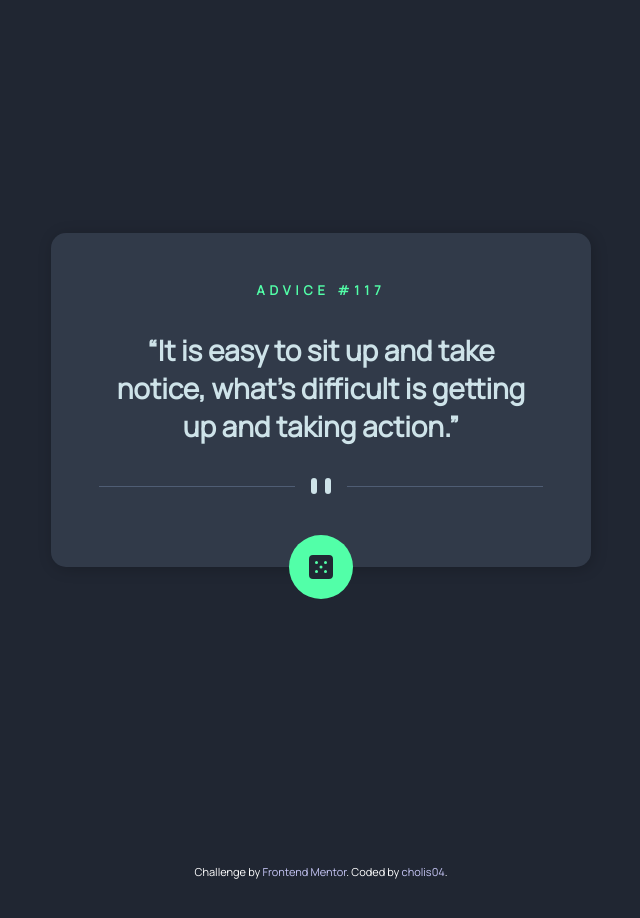
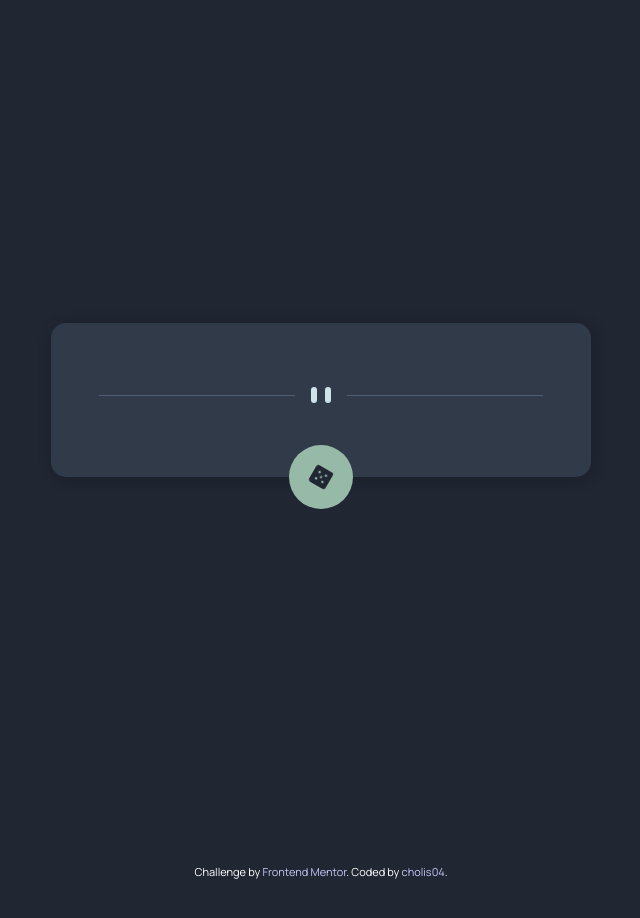
Before and after one commit to cholis04/advice-generator-app-main, a Next.js app: page / in a window 1280 px wide. Both pictures are taken after a click on the button 640 px from the left and 567 px from the top of the page. Shown: the top 918 px of the page, without its empty margins (319-959 px from the left). Built offline with nearby package versions, Linux system fonts and the light colour scheme.

Commit message:
Added Animation Dice while Loading

```diff
--- a/components/boxCard/index.tsx
+++ b/components/boxCard/index.tsx
@@ -8,20 +8,34 @@ import {
   DividerWrapStyled,
   IdTextStyled,
 } from './styled';
-import { useState } from 'react';
+import { useEffect, useState } from 'react';
 
 function BoxCard() {
+  const [loading, setLoading] = useState(true);
   const [quote, setQuote] = useState({
     id: 117,
     text: `It is easy to sit up and take notice, what's difficult is getting up and taking action.`,
   });
 
+  const handleClick = () => {
+    setLoading(true);
+    console.log('click me');
+  };
+
+  useEffect(() => {
+    setLoading(false);
+  }, []);
+
   return (
     <BoxCardStyled>
-      {/* Display Quotes */}
-      <IdTextStyled>advice #{quote.id}</IdTextStyled>
-      <AdviceTextStyled>&ldquo;{quote.text}&rdquo;</AdviceTextStyled>
-      {/* Display Quotes */}
+      {loading ? null : (
+        <>
+          {/* Display Quotes */}
+          <IdTextStyled>advice #{quote.id}</IdTextStyled>
+          <AdviceTextStyled>&ldquo;{quote.text}&rdquo;</AdviceTextStyled>
+          {/* Display Quotes */}
+        </>
+      )}
 
       {/* Divider */}
       <DividerWrapStyled>
@@ -30,8 +44,8 @@ function BoxCard() {
       {/* Divider */}
 
       {/* Generate Button */}
-      <ButtonDiceGenerate>
-        <DiceIcon />
+      <ButtonDiceGenerate onClick={handleClick} disabled={loading}>
+        <DiceIcon loading={loading} />
       </ButtonDiceGenerate>
       {/* Generate Button */}
     </BoxCardStyled>
--- a/components/boxCard/styled.ts
+++ b/components/boxCard/styled.ts
@@ -70,4 +70,8 @@ export const ButtonDiceGenerate = styled.button`
   &:active {
     background-color: hsl(150, 50%, 50%);
   }
+
+  &:disabled {
+    background-color: hsl(150, 20%, 66%);
+  }
 `;
--- a/components/dice/index.tsx
+++ b/components/dice/index.tsx
@@ -1,4 +1,52 @@
-function DiceIcon() {
+import styled, { keyframes } from 'styled-components';
+
+// Styled Component
+const RotateKeyframes = keyframes`
+  0%
+  {
+    transform: rotate( 0deg) scale(.8);
+  }
+  20%
+  {
+    transform: rotate( 180deg ) scale(1.2);
+  }
+  40%
+  {
+    transform: rotate( 225deg ) scale(.8);
+  }
+  60%
+  {
+    transform: rotate( 265deg ) scale(1.2);
+  }
+  80%
+  {
+    transform: rotate( 300deg ) scale(.8);
+  }
+  100%
+  {
+    transform: rotate( 360deg ) scale(.8);
+  }
+`;
+
+const SVGStyled = styled.svg`
+  animation: ${RotateKeyframes} 1s infinite;
+`;
+
+interface props {
+  loading: boolean;
+}
+
+function DiceIcon({ loading }: props) {
+  if (loading)
+    return (
+      <SVGStyled width="24" height="24" xmlns="http://www.w3.org/2000/svg">
+        <path
+          d="M20 0H4a4.005 4.005 0 0 0-4 4v16a4.005 4.005 0 0 0 4 4h16a4.005 4.005 0 0 0 4-4V4a4.005 4.005 0 0 0-4-4ZM7.5 18a1.5 1.5 0 1 1 0-3 1.5 1.5 0 0 1 0 3Zm0-9a1.5 1.5 0 1 1 0-3 1.5 1.5 0 0 1 0 3Zm4.5 4.5a1.5 1.5 0 1 1 0-3 1.5 1.5 0 0 1 0 3Zm4.5 4.5a1.5 1.5 0 1 1 0-3 1.5 1.5 0 0 1 0 3Zm0-9a1.5 1.5 0 1 1 0-3 1.5 1.5 0 0 1 0 3Z"
+          fill="#202733"
+        />
+      </SVGStyled>
+    );
+
   return (
     <svg width="24" height="24" xmlns="http://www.w3.org/2000/svg">
       <path
```
